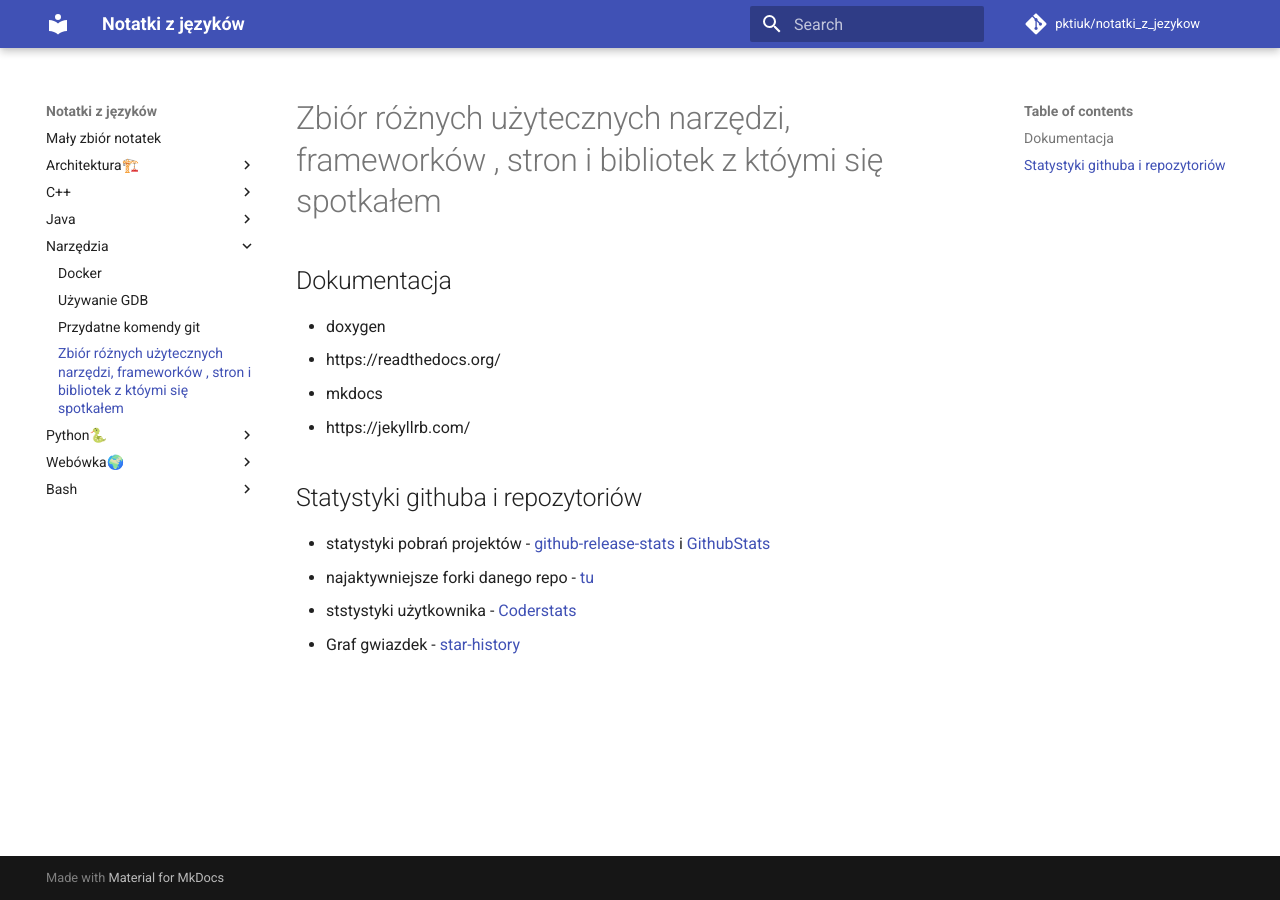
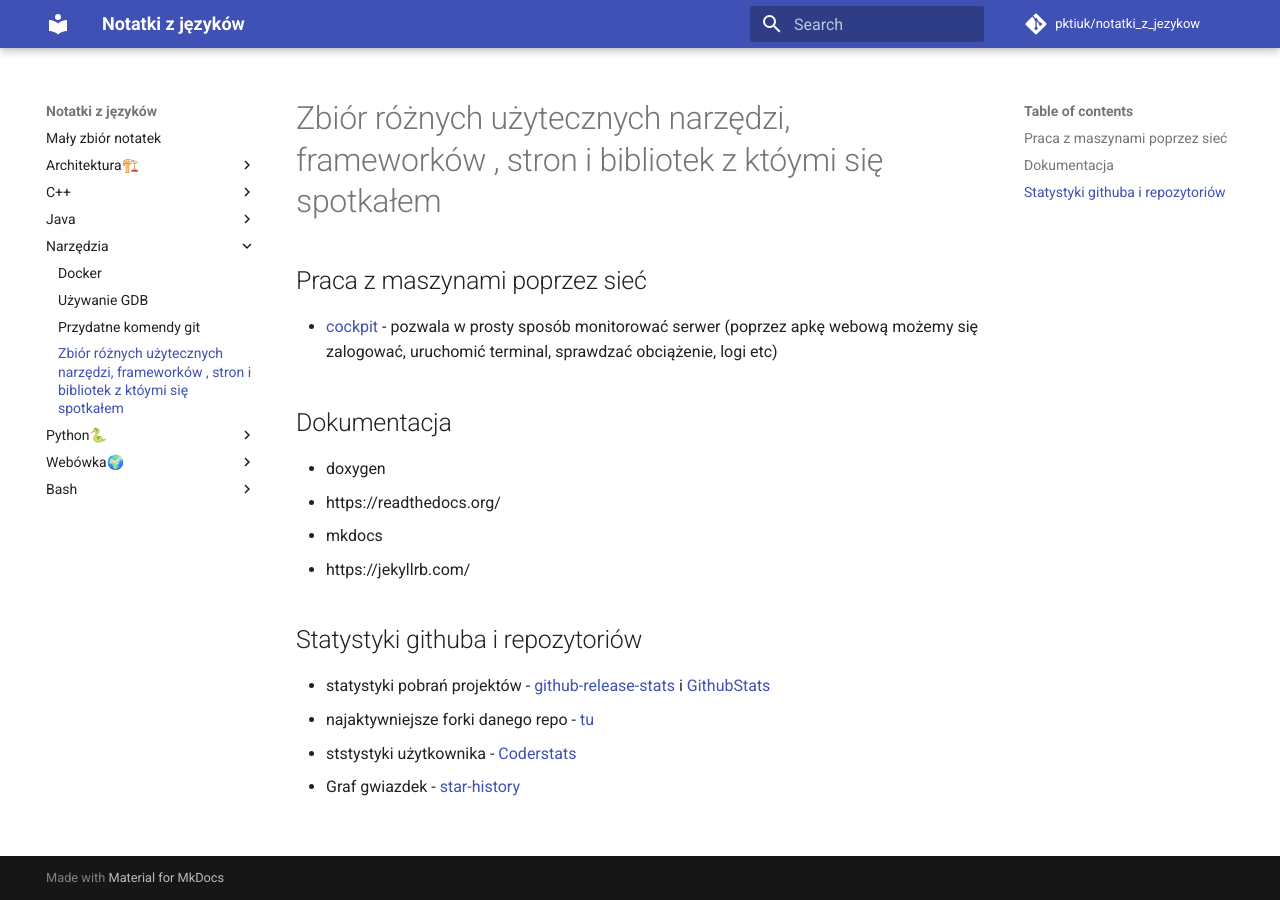
Before and after one commit to pktiuk/notatki_z_jezykow, an MkDocs documentation site: the page built from docs/Narzędzia/narzedzia.md, in a window 1280 px wide. Built offline with MkDocs 1.6.1 and Material for MkDocs 9.7.7, drawn with Linux system fonts in a browser that asks for light colours; comment, search, counter and statistics services are not loaded.

Commit message:
Cockpit dodany do narzędzi

```diff
--- a/docs/Narzędzia/narzedzia.md
+++ b/docs/Narzędzia/narzedzia.md
@@ -1,14 +1,15 @@
 # Zbiór różnych użytecznych narzędzi, frameworków , stron i bibliotek z któymi się spotkałem
 
+## Praca z maszynami poprzez sieć
 
+- [cockpit](https://cockpit-project.org/) - pozwala w prosty sposób monitorować serwer (poprzez apkę webową możemy się zalogować, uruchomić terminal, sprawdzać obciążenie, logi etc)
 
 ## Dokumentacja
+
 - doxygen
 - https://readthedocs.org/
 - mkdocs
 - https://jekyllrb.com/
-
-
 
 ## Statystyki githuba i repozytoriów
 
```
